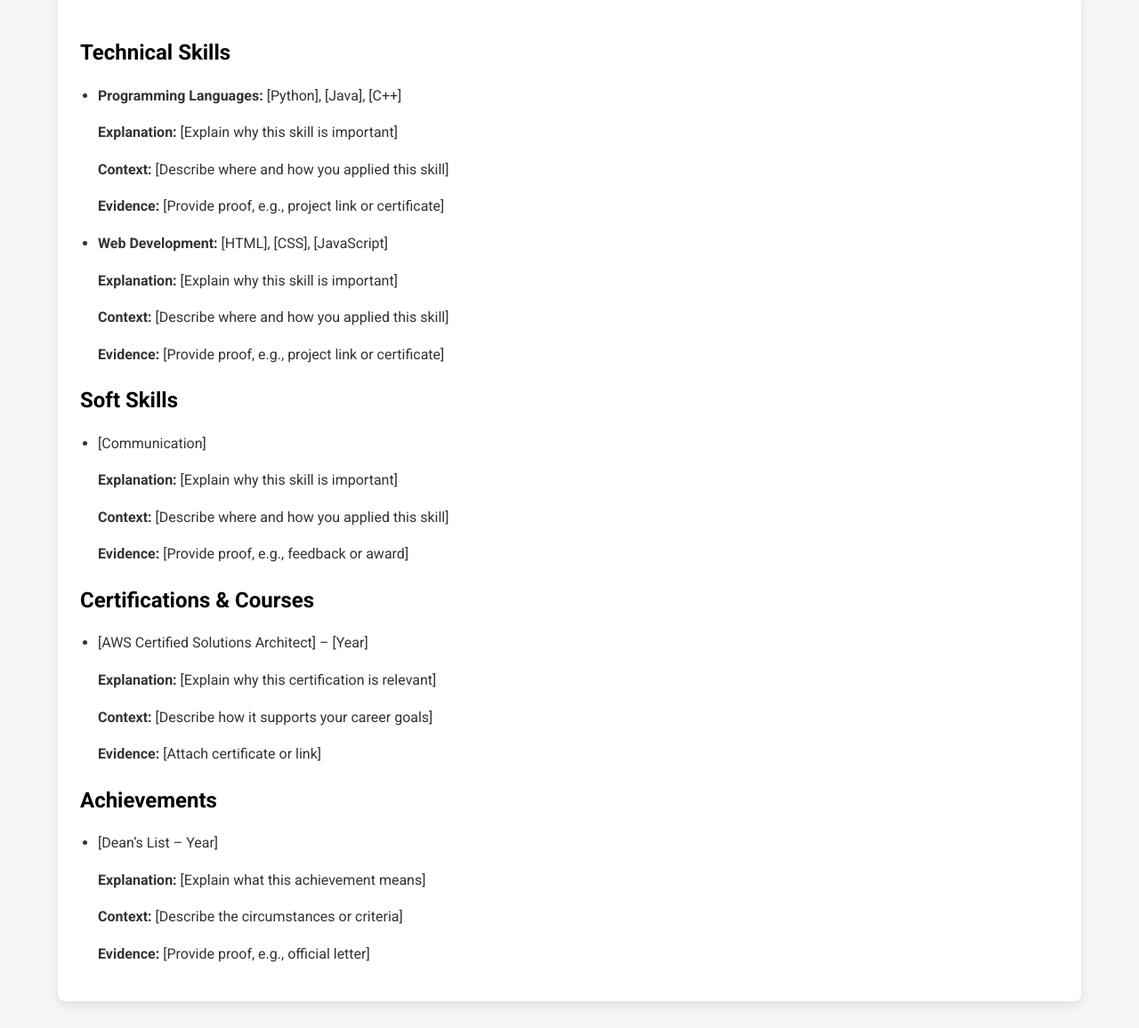
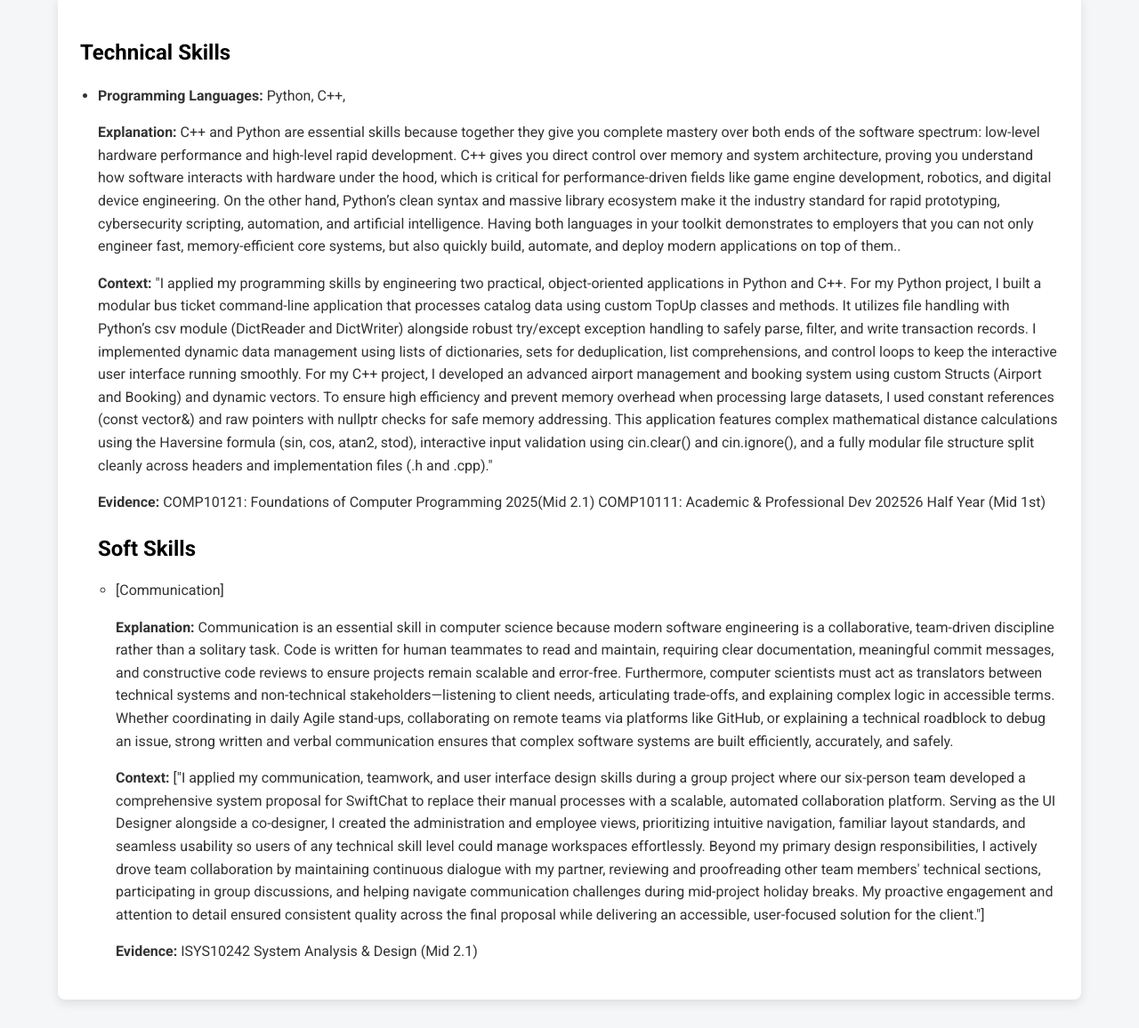
Before and after one commit to topedada/Portfolio, a plain HTML site: page docs/skills.html in a window 1280 px wide. Shown: the part 290-1446 px from the top of the page at 89% size. Drawn offline with Linux system fonts and the light colour scheme.

Commit message:
Update skills.html

```diff
--- a/docs/skills.html
+++ b/docs/skills.html
@@ -21,40 +21,19 @@
     <div class="container">
         <h2>Technical Skills</h2>
         <ul>
-            <li><strong>Programming Languages:</strong> [Python], [Java], [C++]</li>
-            <p><strong>Explanation:</strong> [Explain why this skill is important]</p>
-            <p><strong>Context:</strong> [Describe where and how you applied this skill]</p>
-            <p><strong>Evidence:</strong> [Provide proof, e.g., project link or certificate]</p>
-
-            <li><strong>Web Development:</strong> [HTML], [CSS], [JavaScript]</li>
-            <p><strong>Explanation:</strong> [Explain why this skill is important]</p>
-            <p><strong>Context:</strong> [Describe where and how you applied this skill]</p>
-            <p><strong>Evidence:</strong> [Provide proof, e.g., project link or certificate]</p>
-        </ul>
+            <li><strong>Programming Languages:</strong> Python, C++, </li>
+            <p><strong>Explanation:</strong> C++ and Python are essential skills because together they give you complete mastery over both ends of the software spectrum: low-level hardware performance and high-level rapid development. C++ gives you direct control over memory and system architecture, proving you understand how software interacts with hardware under the hood, which is critical for performance-driven fields like game engine development, robotics, and digital device engineering. On the other hand, Python’s clean syntax and massive library ecosystem make it the industry standard for rapid prototyping, cybersecurity scripting, automation, and artificial intelligence. Having both languages in your toolkit demonstrates to employers that you can not only engineer fast, memory-efficient core systems, but also quickly build, automate, and deploy modern applications on top of them..</p>
+            <p><strong>Context:</strong> "I applied my programming skills by engineering two practical, object-oriented applications in Python and C++. For my Python project, I built a modular bus ticket command-line application that processes catalog data using custom TopUp classes and methods. It utilizes file handling with Python’s csv module (DictReader and DictWriter) alongside robust try/except exception handling to safely parse, filter, and write transaction records. I implemented dynamic data management using lists of dictionaries, sets for deduplication, list comprehensions, and control loops to keep the interactive user interface running smoothly. For my C++ project, I developed an advanced airport management and booking system using custom Structs (Airport and Booking) and dynamic vectors. To ensure high efficiency and prevent memory overhead when processing large datasets, I used constant references (const vector<Airport>&) and raw pointers with nullptr checks for safe memory addressing. This application features complex mathematical distance calculations using the Haversine formula (sin, cos, atan2, stod), interactive input validation using cin.clear() and cin.ignore(), and a fully modular file structure split cleanly across headers and implementation files (.h and .cpp)."</p>
+            <p><strong>Evidence:</strong> COMP10121: Foundations of Computer Programming 2025(Mid 2.1) COMP10111: Academic & Professional Dev 202526 Half Year (Mid 1st)</p>
 
         <h2>Soft Skills</h2>
         <ul>
             <li>[Communication]</li>
-            <p><strong>Explanation:</strong> [Explain why this skill is important]</p>
-            <p><strong>Context:</strong> [Describe where and how you applied this skill]</p>
-            <p><strong>Evidence:</strong> [Provide proof, e.g., feedback or award]</p>
+            <p><strong>Explanation:</strong> Communication is an essential skill in computer science because modern software engineering is a collaborative, team-driven discipline rather than a solitary task. Code is written for human teammates to read and maintain, requiring clear documentation, meaningful commit messages, and constructive code reviews to ensure projects remain scalable and error-free. Furthermore, computer scientists must act as translators between technical systems and non-technical stakeholders—listening to client needs, articulating trade-offs, and explaining complex logic in accessible terms. Whether coordinating in daily Agile stand-ups, collaborating on remote teams via platforms like GitHub, or explaining a technical roadblock to debug an issue, strong written and verbal communication ensures that complex software systems are built efficiently, accurately, and safely.</p>
+            <p><strong>Context:</strong> ["I applied my communication, teamwork, and user interface design skills during a group project where our six-person team developed a comprehensive system proposal for SwiftChat to replace their manual processes with a scalable, automated collaboration platform. Serving as the UI Designer alongside a co-designer, I created the administration and employee views, prioritizing intuitive navigation, familiar layout standards, and seamless usability so users of any technical skill level could manage workspaces effortlessly. Beyond my primary design responsibilities, I actively drove team collaboration by maintaining continuous dialogue with my partner, reviewing and proofreading other team members' technical sections, participating in group discussions, and helping navigate communication challenges during mid-project holiday breaks. My proactive engagement and attention to detail ensured consistent quality across the final proposal while delivering an accessible, user-focused solution for the client."]</p>
+            <p><strong>Evidence:</strong> ISYS10242	System Analysis & Design (Mid 2.1)</p>
         </ul>
 
-        <h2>Certifications & Courses</h2>
-        <ul>
-            <li>[AWS Certified Solutions Architect] – [Year]</li>
-            <p><strong>Explanation:</strong> [Explain why this certification is relevant]</p>
-            <p><strong>Context:</strong> [Describe how it supports your career goals]</p>
-            <p><strong>Evidence:</strong> [Attach certificate or link]</p>
-        </ul>
-
-        <h2>Achievements</h2>
-        <ul>
-            <li>[Dean’s List – Year]</li>
-            <p><strong>Explanation:</strong> [Explain what this achievement means]</p>
-            <p><strong>Context:</strong> [Describe the circumstances or criteria]</p>
-            <p><strong>Evidence:</strong> [Provide proof, e.g., official letter]</p>
-        </ul>
     </div>
 </body>
 </html>
```
